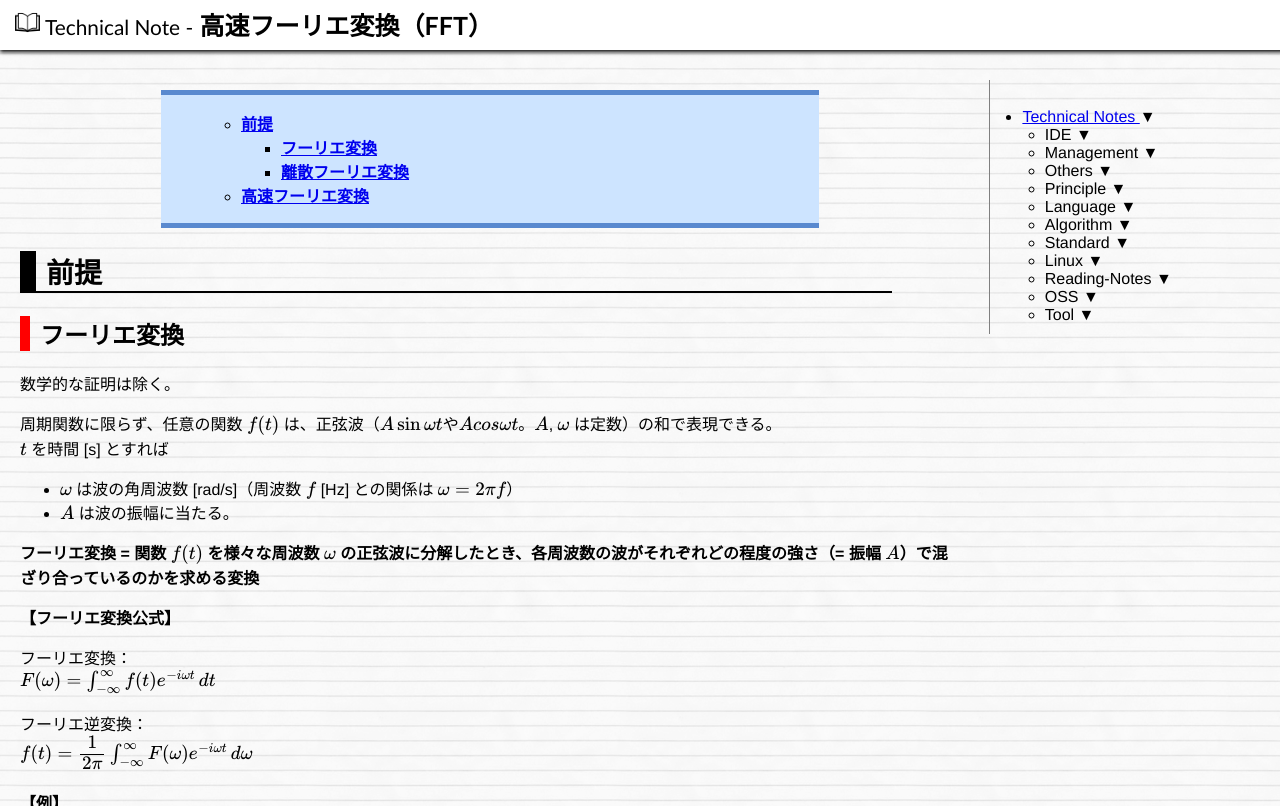
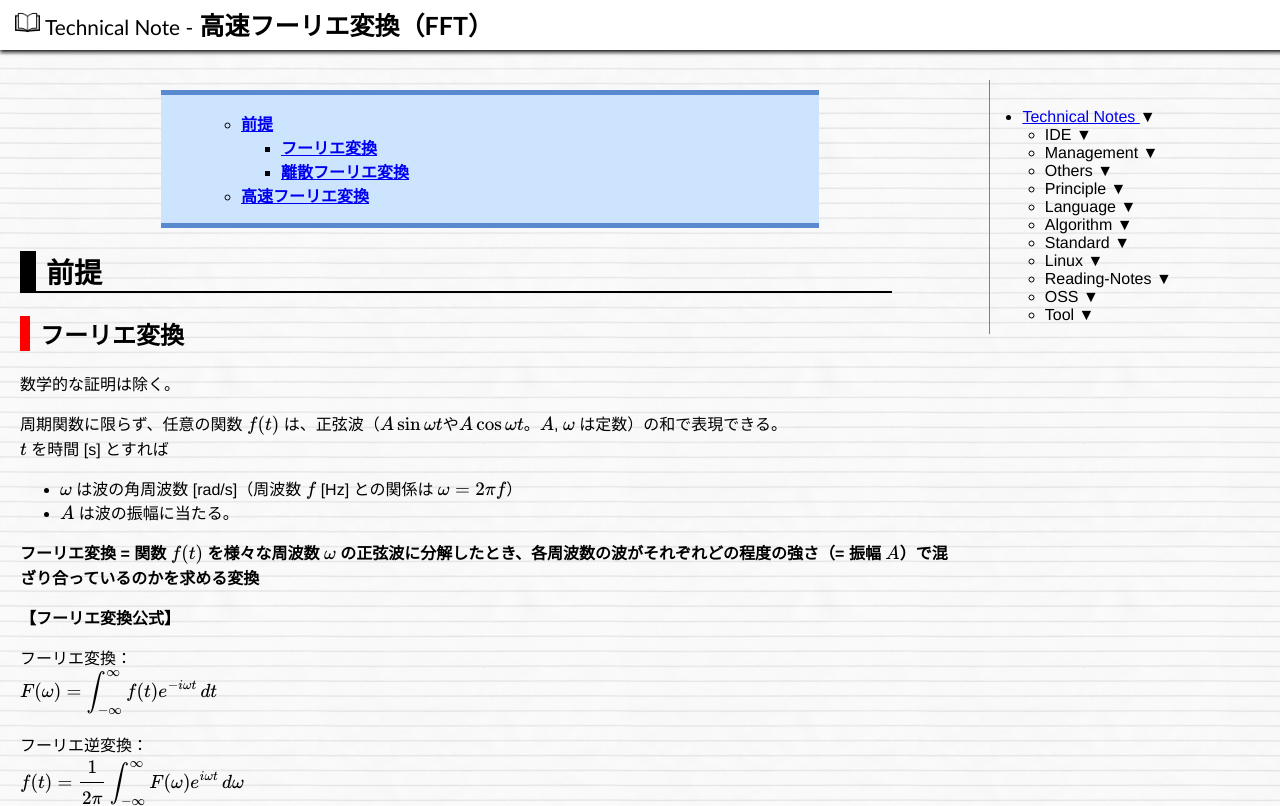
Before and after one commit to hkawabata/technical-note, a Jekyll site: the page built from docs/note/Algorithm/fft.md, in a window 1280 px wide and 900 px high, cut to the strip 0-806 px from the top of the window. Built offline with Jekyll 4.4.1, drawn with Linux system fonts in a browser that asks for light colours; nearby versions of some CDN libraries; our own code applies the rules of GitHub Pages for plain Markdown files; formulas are drawn with MathJax 3.

Commit message:
Update fft.md

```diff
--- a/docs/note/Algorithm/fft.md
+++ b/docs/note/Algorithm/fft.md
@@ -8,7 +8,7 @@ title: 高速フーリエ変換（FFT）
 
 数学的な証明は除く。
 
-周期関数に限らず、任意の関数 $$f(t)$$ は、正弦波（$$A \sin {\omega t}$$や$$A cos {\omega t}$$。$$A$$, $$\omega$$ は定数）の和で表現できる。
+周期関数に限らず、任意の関数 $$f(t)$$ は、正弦波（$$A \sin {\omega t}$$や$$A \cos {\omega t}$$。$$A$$, $$\omega$$ は定数）の和で表現できる。
 $$t$$ を時間 [s] とすれば
 - $$\omega$$ は波の角周波数 [rad/s]（周波数 $$f$$ [Hz] との関係は $$\omega = 2\pi f$$）
 - $$A$$ は波の振幅に当たる。
@@ -18,10 +18,10 @@ $$t$$ を時間 [s] とすれば
 **【フーリエ変換公式】**
 
 フーリエ変換：
-$$F(\omega) = \int_{-\infty}^{\infty} f(t) e^{-i\omega t} \,dt$$
+$$F(\omega) = \displaystyle \int_{-\infty}^{\infty} f(t) e^{-i\omega t} \,dt$$
 
 フーリエ逆変換：
-$$f(t) = \cfrac{1}{2\pi} \int_{-\infty}^{\infty} F(\omega) e^{-i\omega t} \,d\omega$$
+$$f(t) = \displaystyle \cfrac{1}{2\pi} \int_{-\infty}^{\infty} F(\omega) e^{i\omega t} \,d\omega$$
 
 **【例】**
 
```
